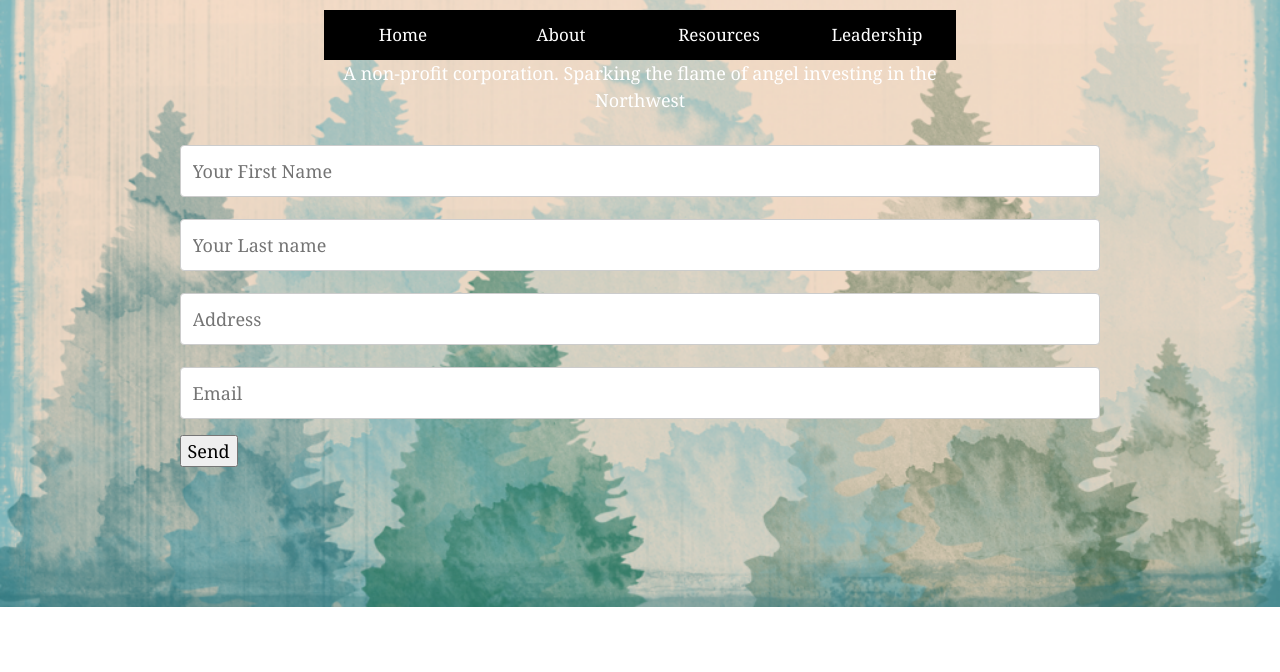
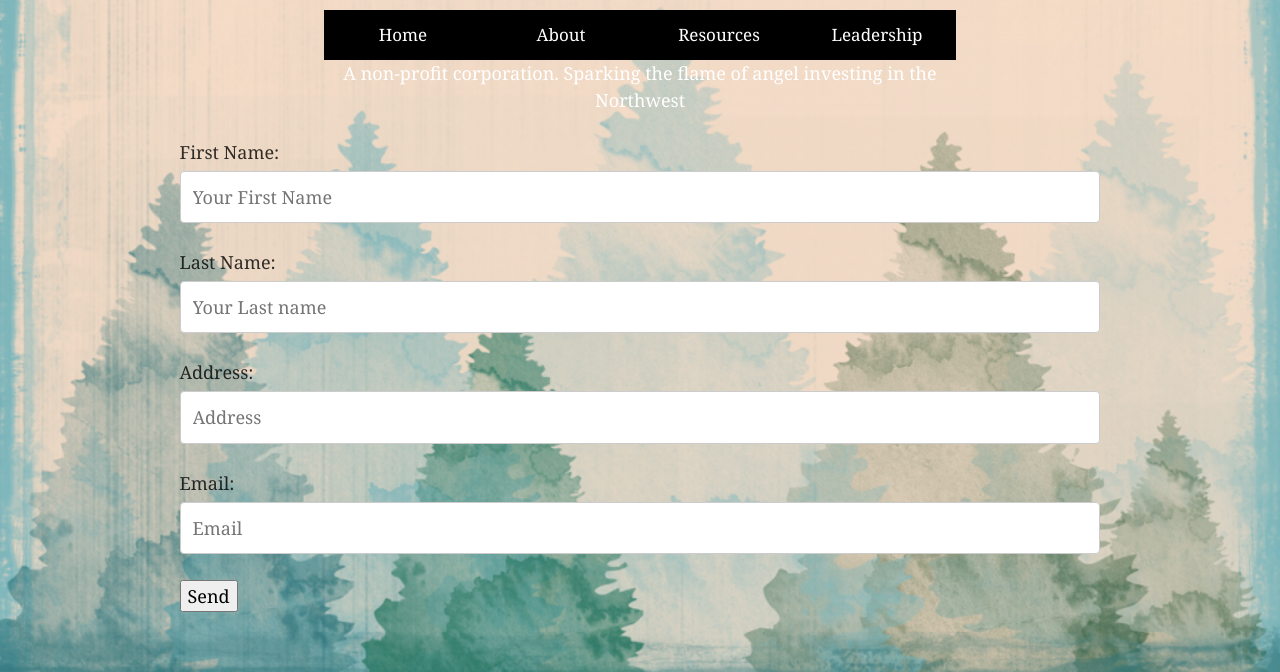
Before and after one commit to clarencedave/clarence.github.io, a Gatsby site: page /form in a window 1280 px wide. Shown: the part 136-808 px from the top of the page. Built offline with nearby package versions, Linux system fonts and the light colour scheme; Gatsby itself is replaced by a stand-in of ours.

Commit message:
init commit

```diff
--- a/src/pages/form.js
+++ b/src/pages/form.js
@@ -6,12 +6,24 @@ const formPage = () => (
     <Layout>
 
      <form name = "contact" method = "post" netlify = "true">
-     <input type="hidden" name="form-name" value="contact" />
-    <input Fname = "Fname " placeholder = "Your First Name" type ="text"/>
-    <input Lname = "Lname " placeholder = "Your Last name" type ="text"/>
-    <input address = "address " placeholder = "Address" type ="text"/>
-    <input email = "mail " placeholder = "Email" type ="text"/>
-    <button type = "submit">Send</button>
+
+      <p>
+      <label>First Name:   <input Fname = "Fname " placeholder = "Your First Name" type ="text"/></label>
+      </p>
+
+      <p>
+      <label>Last Name:   <input Lname = "Lname " placeholder = "Your Last name" type ="text"/></label>
+      </p>
+
+      <p>
+      <label>Address:   <input address = "address " placeholder = "Address" type ="text"/></label>
+      </p>
+
+      <p>
+      <label>Email:   <input email = "mail " placeholder = "Email" type ="text"/></label>
+      </p>
+   <button type = "submit">Send</button>
+
     </form>
 
 
```
